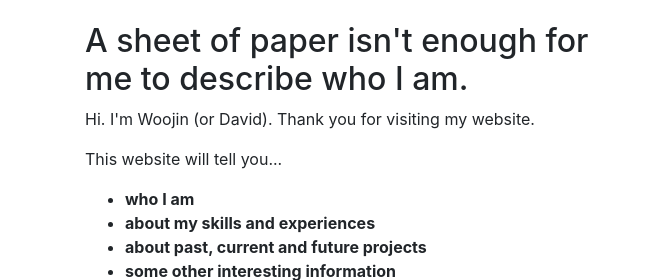
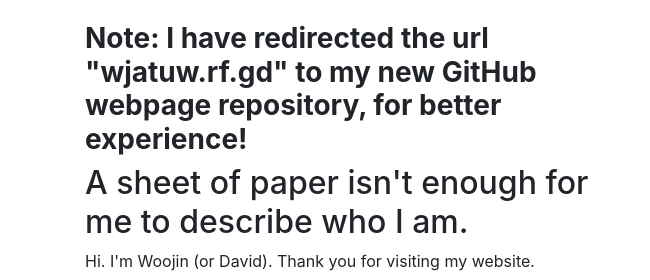
Before and after one commit to WDJX/WDJX.github.io, a website: page index.html in a window 1280 px wide. Shown: the part 578-858 px from the top of the page, 0-650 px from the left. Drawn offline with nearby package versions, Linux system fonts and the light colour scheme; grey boxes are pictures that could not be loaded.

Commit message:
index.html new version

```diff
--- a/index.html
+++ b/index.html
@@ -88,7 +88,7 @@
       <!-- Features Section -->
       <div class="row">
         <div class="col-lg-6">
-
+          <h3><strong>Note: I have redirected the url "wjatuw.rf.gd" to my new GitHub webpage repository, for better experience!</strong></h3>
           <h2>A sheet of paper isn't enough for me to describe who I am.</h2>
           <p>Hi. I'm Woojin (or David). Thank you for visiting my website.</p>
           <p>This website will tell you...</p>
```
